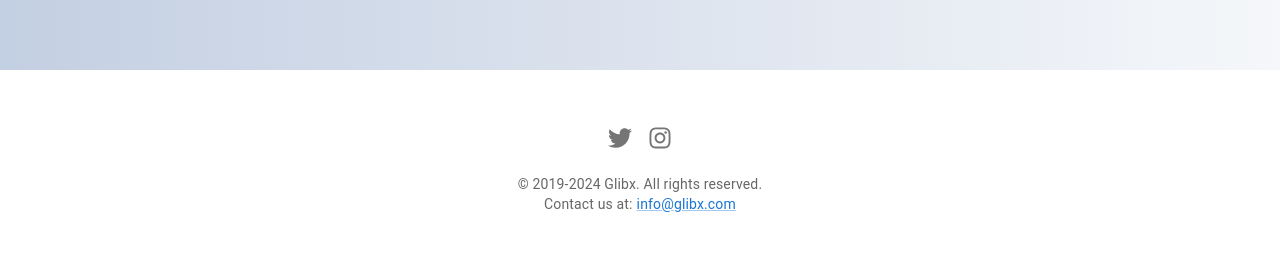
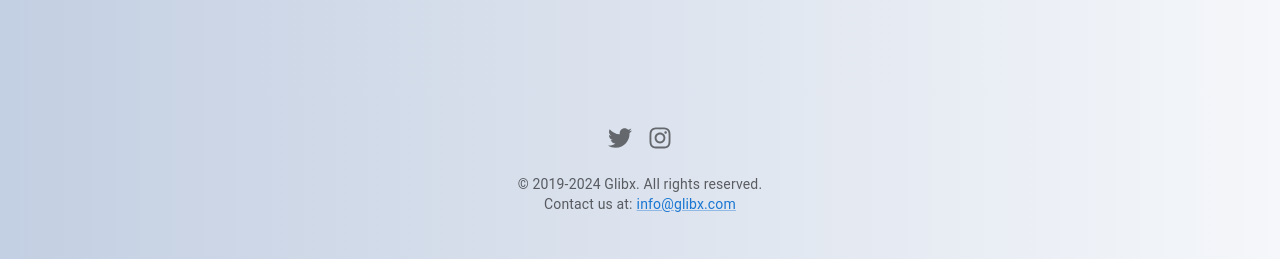
Before and after one commit to GLIBX/web, a React (Create React App) app: page / in a window 1280 px wide. Shown: the part 670-929 px from the top of the page. Built offline with nearby package versions, Linux system fonts and the light colour scheme.

Commit message:
make footer transparent

```diff
--- a/src/components/Footer.tsx
+++ b/src/components/Footer.tsx
@@ -7,7 +7,7 @@ const Footer = () => {
   const startYear = 2019;
 
   return (
-    <Box component="footer" sx={{ bgcolor: 'background.paper', py: 6 }}>
+    <Box component="footer" sx={{ bgcolor: 'transparent', py: 6 }}>
       <Container maxWidth="lg" sx={{ textAlign: 'center' }}>
         <Box sx={{ mb: 2 }}>
           {/* Social Icons */}
```
